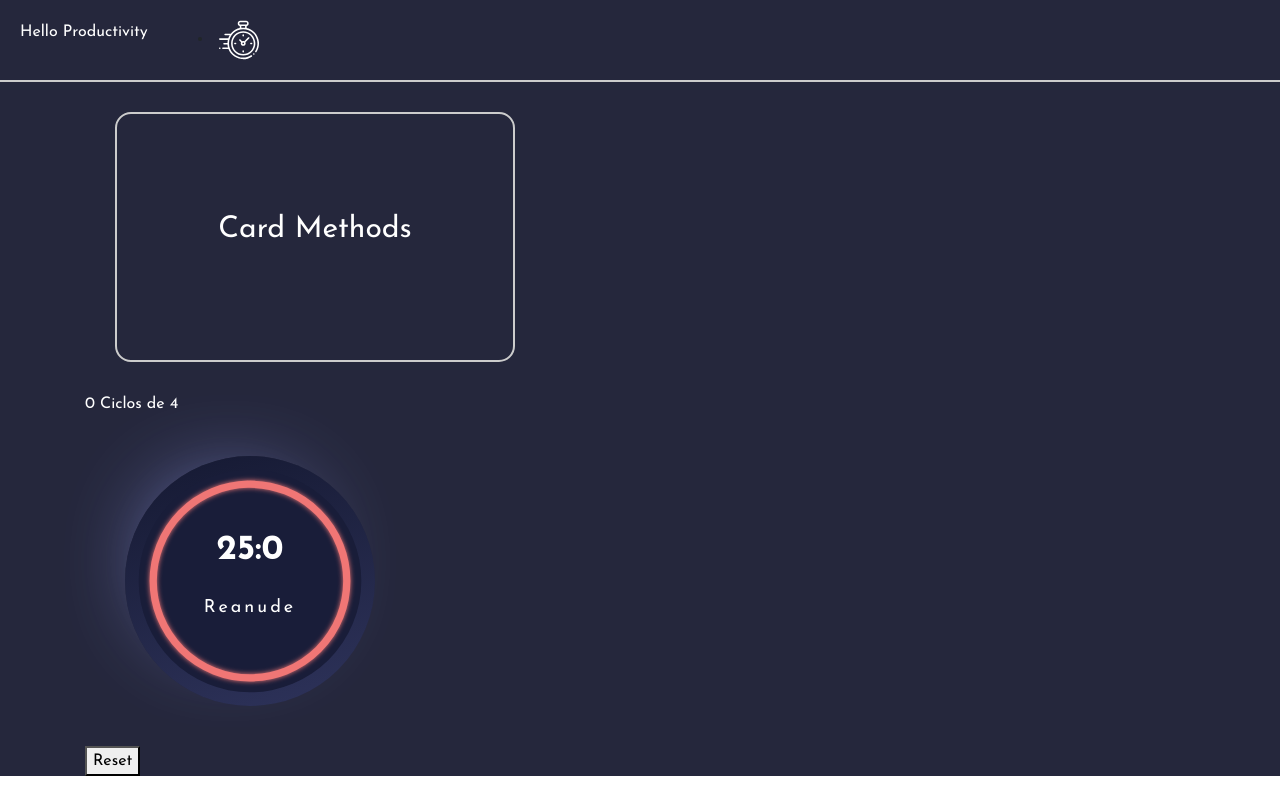
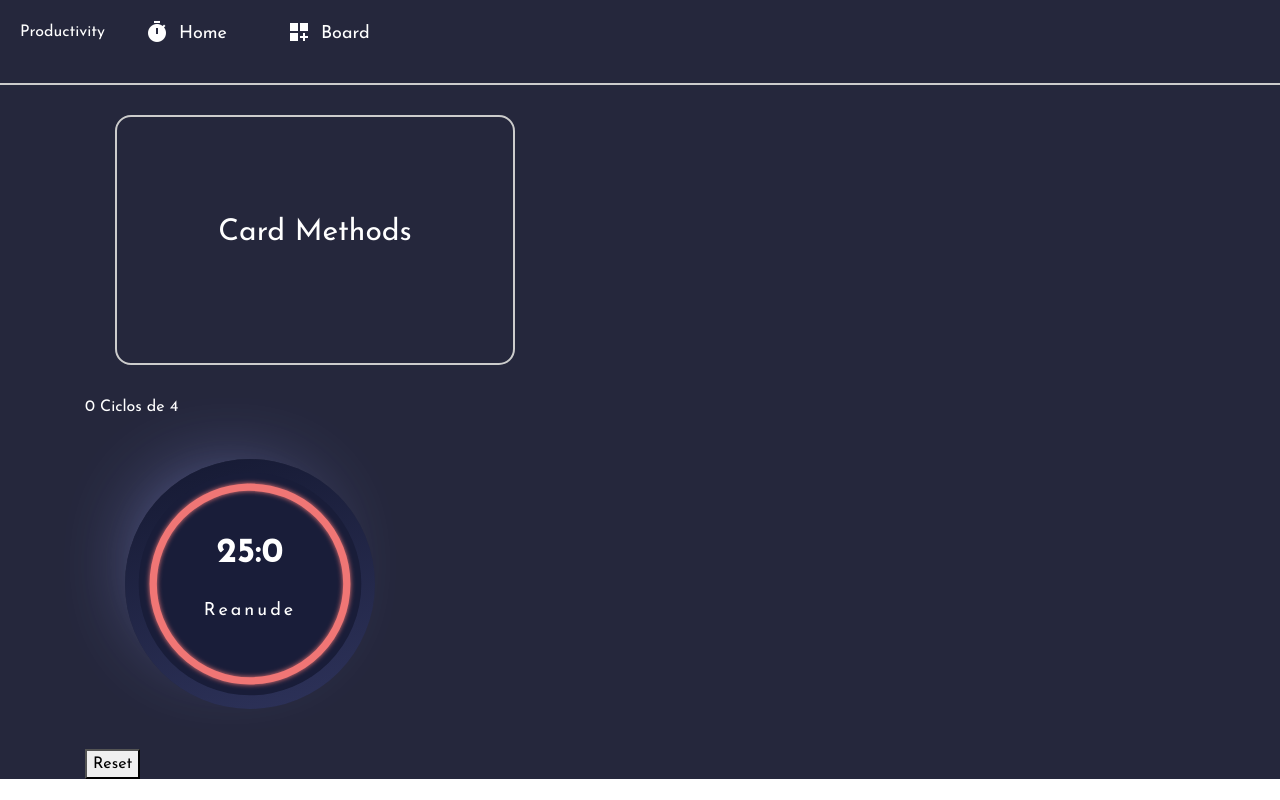
Before and after one commit to leonidcc/productivity-app, a React (Create React App) app: page / in a window 1280 px wide. Built offline with nearby package versions, Linux system fonts and the light colour scheme.

Commit message:
enrutado,componentes views, y header

```diff
--- a/package.json
+++ b/package.json
@@ -9,6 +9,7 @@
     "bootstrap": "^4.6.0",
     "react": "^17.0.1",
     "react-dom": "^17.0.1",
+    "react-router-dom": "^5.2.0",
     "react-scripts": "4.0.1",
     "styled-components": "^5.2.1",
     "web-vitals": "^0.2.4"
--- a/public/index.html
+++ b/public/index.html
@@ -30,6 +30,10 @@
       href="https://fonts.googleapis.com/css2?family=Josefin+Sans:ital,wght@0,300;0,400;0,500;0,700;1,300&display=swap"
       rel="stylesheet"
     />
+    <link
+      rel="stylesheet"
+      href="https://cdnjs.cloudflare.com/ajax/libs/material-design-icons/3.0.1/iconfont/material-icons.min.css"
+    />
   </head>
   <body>
     <noscript>You need to enable JavaScript to run this app.</noscript>
--- a/src/App.js
+++ b/src/App.js
@@ -1,21 +1,25 @@
+import { BrowserRouter as Router, Switch, Route } from "react-router-dom";
 import "./styles/App.css";
 import "bootstrap/dist/css/bootstrap.min.css";
 import Header from "./components/Header/index";
-import Card from "./components/Card/index";
-import Crono2 from "./components/cronometro2/index";
-import Figure from "./components/Figure/index";
+import Home from "./views/Home/Home";
+import Board from "./views/Board/Board";
 
 function App() {
   return (
-    <div className="app__body">
-      <Header />
-      <div className="container">
-        {/* Aqui Enrutador */}
-        {/* Vistas */}
-        <Card />
-        <Crono2 />
+    <Router>
+      <div className="app__body">
+        <Header />
+        <Switch>
+          <Route path="/board">
+            <Board />
+          </Route>
+          <Route path="/">
+            <Home />
+          </Route>
+        </Switch>
       </div>
-    </div>
+    </Router>
   );
 }
 
--- a/src/components/Header/index.js
+++ b/src/components/Header/index.js
@@ -1,4 +1,5 @@
 import React from "react";
+import { Link } from "react-router-dom";
 import styled from "styled-components";
 import clock from "../../assets/clock.svg";
 
@@ -9,22 +10,63 @@ const HeaderTop = styled.header`
   border-bottom: 2px solid #ccc;
   background: hsl(235, 24%, 19%);
   li {
-    margin-left: 50px;
+    margin-left: 40px;
+    margin-right: 20px;
   }
   img {
     width: 40px;
   }
 `;
 
+const Nav = styled.nav``;
+const Ul = styled.ul`
+  display: flex;
+  padding: 0;
+  li {
+    list-style: none;
+    text-decoration: none;
+  }
+  li a {
+    display: flex;
+    justify-content: center;
+    /* align-items: baseline; */
+    text-decoration: none;
+    color: #fff;
+    font-size: 18px;
+  }
+  li a:hover,
+  li a:hover span {
+    color: rgb(3, 172, 240);
+  }
+  li a span {
+    width: 24px;
+    margin-right: 10px;
+  }
+`;
+
 export default function Header() {
   return (
     <HeaderTop>
-      <p className="text-white m-0 text-center">Hello Productivity</p>
-      <li>
+      <p className="text-white m-0 text-center">Productivity</p>
+      {/* <li>
         <a href="">
           <img src={clock} alt="" />
         </a>
-      </li>
+      </li> */}
+      <Nav>
+        <Ul>
+          <li>
+            <Link to="/">
+              <span class="material-icons">timer</span>Home
+            </Link>
+          </li>
+          <li>
+            <Link to="/board">
+              <span class="material-icons">dashboard_customize</span>Board
+            </Link>
+          </li>
+        </Ul>
+      </Nav>
     </HeaderTop>
   );
 }
--- a/src/components/cronometro2/index.js
+++ b/src/components/Timer/index.js
@@ -23,7 +23,7 @@ const StateCounter = styled.p`
   letter-spacing: 3px;
 `;
 
-export default function Cron2() {
+export default function Timer() {
   const [crono, setCrono] = useState({
     reset: false,
     ciclo: 0,
--- a/src/index.css
+++ b/src/index.css
@@ -1,13 +1,14 @@
 body {
   margin: 0;
-  font-family: -apple-system, BlinkMacSystemFont, 'Segoe UI', 'Roboto', 'Oxygen',
-    'Ubuntu', 'Cantarell', 'Fira Sans', 'Droid Sans', 'Helvetica Neue',
+  font-family: -apple-system, BlinkMacSystemFont, "Segoe UI", "Roboto", "Oxygen",
+    "Ubuntu", "Cantarell", "Fira Sans", "Droid Sans", "Helvetica Neue",
     sans-serif;
   -webkit-font-smoothing: antialiased;
   -moz-osx-font-smoothing: grayscale;
+  background: hsl(235, 24%, 19%);
 }
 
 code {
-  font-family: source-code-pro, Menlo, Monaco, Consolas, 'Courier New',
+  font-family: source-code-pro, Menlo, Monaco, Consolas, "Courier New",
     monospace;
 }
--- /dev/null
+++ b/src/views/Board/Board.js
@@ -0,0 +1,15 @@
+import React from "react";
+import styled from "styled-components";
+
+const ContainerBoard = styled.div`
+  background: hsl(235, 24%, 19%);
+  min-height: 100vh;
+`;
+
+export default function Board() {
+  return (
+    <ContainerBoard>
+      <h2 className="text-white my-5">Hola Tablero!</h2>
+    </ContainerBoard>
+  );
+}
--- /dev/null
+++ b/src/views/Home/Home.js
@@ -0,0 +1,12 @@
+import React from "react";
+import Timer from "../../components/Timer/index";
+import Card from "../../components/Card/index";
+
+export default function Home() {
+  return (
+    <div className="container">
+      <Card />
+      <Timer />
+    </div>
+  );
+}
```
Also changed, not shown: 2 other files (tests, documents, lock files or other folders).
